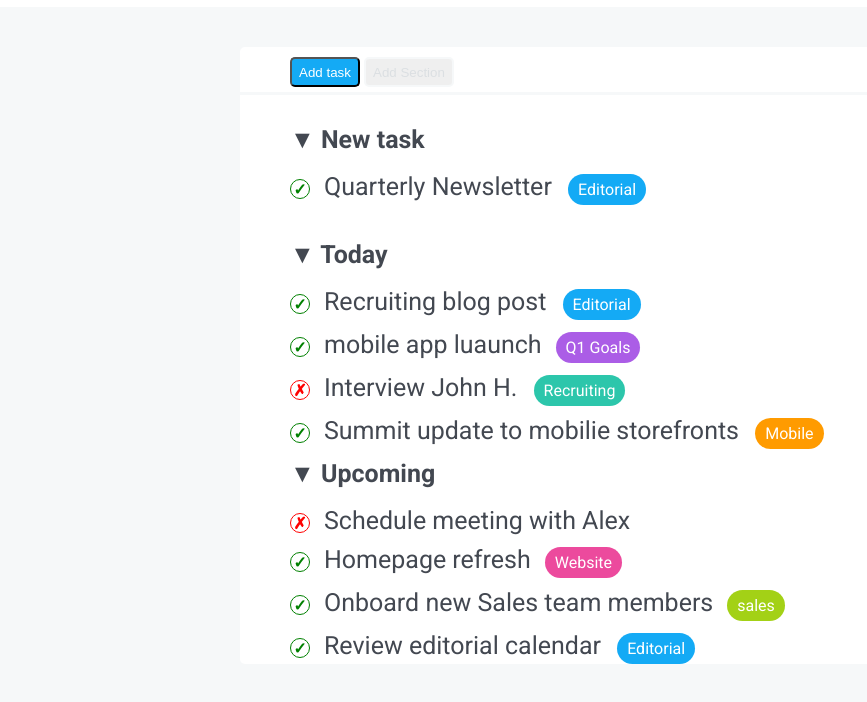
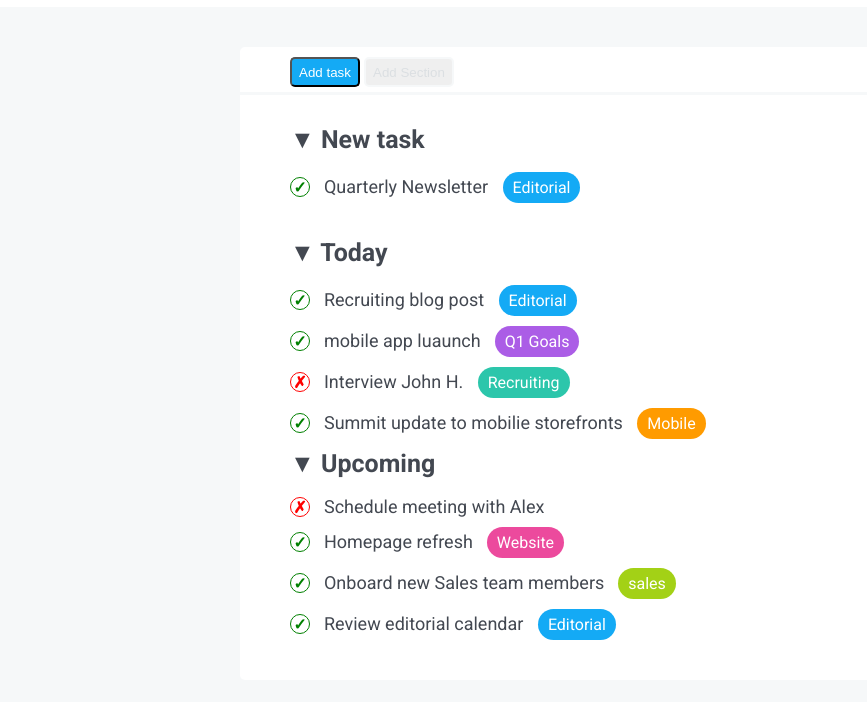
Before and after one commit to Casimiro-Moliterni/html-css-toboolist, a plain HTML site: page index.html in a window 1280 px wide. Shown: the part 68-770 px from the top of the page, without its empty margins (0-867 px from the left). Drawn offline with Linux system fonts and the light colour scheme.

Commit message:
fix: paddin-bottom conteiner

```diff
--- a/style.css
+++ b/style.css
@@ -34,6 +34,7 @@ header{
     background-color: white;
     margin-top: 40px;
     border-radius: 5px;
+    padding-bottom: 40px;
 
 }
 /* nav  */
@@ -62,20 +63,30 @@ padding-bottom: 5px;
     font-weight: 400;
 }
 /* /nav  */
-
+/* dimensioni celle  */
 .new-task{
     margin-left: 50px;
     margin-top: 30px;
     margin-bottom: 35px;
 
 }
-
+.margin{
+    margin-top: 10px;
+    margin-left: 50px;
+}
+/* /dimensioni celle  */
+/* testo main  */
 .text-task{
     font-size: 25px;
     color: #434851;
     margin-bottom: 18px;
 }
 
+.font-18{
+    font-size: 18px;
+}
+/* /testo main  */
+/* cerchi  */
 .circle{
     display: inline-block;
     height: 20px;
@@ -94,11 +105,9 @@ padding-bottom: 5px;
     color: red;
     border:1px solid red;
 }
+/* /cerchi  */
 
-.font{
-    font-size: 18px;
-}
-
+/* tag  */
 .tag{
     display: inline-block;
     background-color: #14aaf5;
@@ -124,8 +133,4 @@ padding-bottom: 5px;
 .tag-giallo{
     background-color: #ff9b00;
 }
-
-.margin{
-    margin-top: 10px;
-    margin-left: 50px;
-}
+/* /tag  */
```
Also changed, not shown: index.html (+6 -8 lines).
